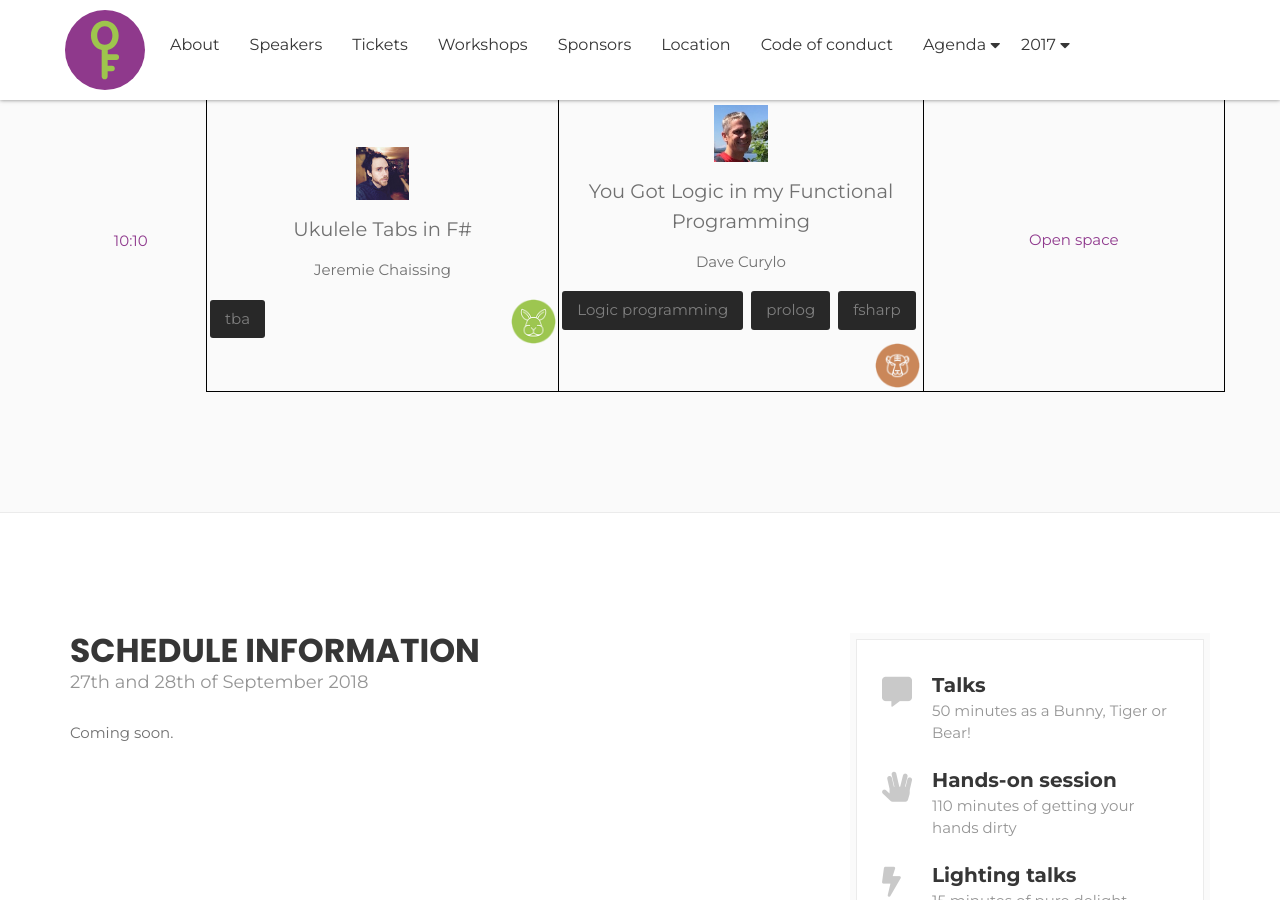
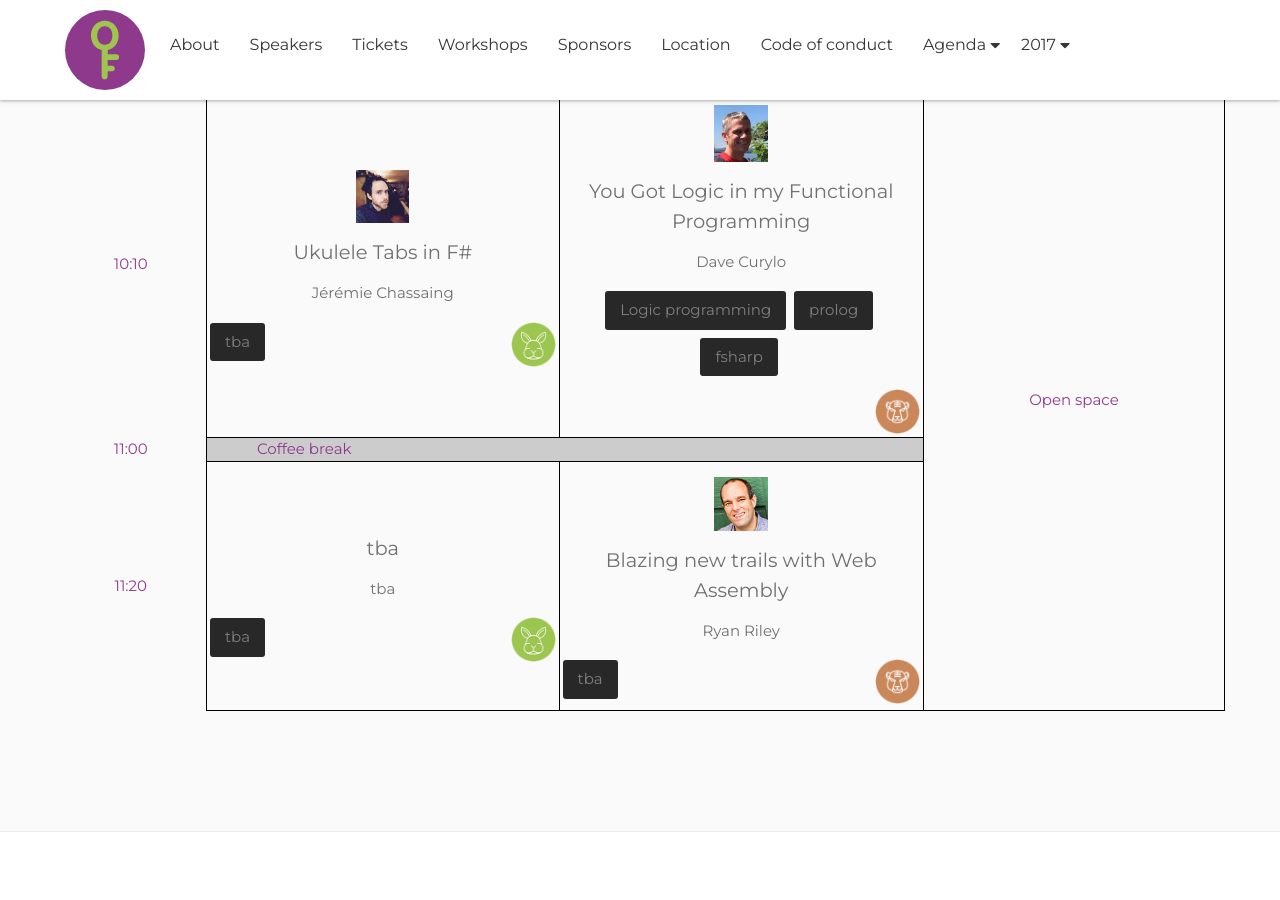
Before and after one commit to open-fsharp/open-fsharp.github.io, a Jekyll site: the page built from agenda/conference.md, in a window 1280 px wide and 900 px high, scrolled down 849 px. Built offline with Jekyll 4.4.1, drawn with Linux system fonts in a browser that asks for light colours; nearby versions of some CDN libraries; comment, search, counter and statistics services are not loaded.

Commit message:
add second hour of day 1

```diff
--- a/agenda/conference.md
+++ b/agenda/conference.md
@@ -102,7 +102,7 @@
                                                     <a href="{{ site.baseurl }}speakers/jeremie-chassaing/">
                                                         <img src="{{ site.baseurl }}public/assets/speakers/2018/jeremie-chassaing.jpg" alt="Jeremie Chaissing" />
                                                         <div class="title">Ukulele Tabs in F#</div>
-                                                        <div>Jeremie Chaissing</div>
+                                                        <div>Jérémie Chassaing</div>
                                                     </a>
 													<div class="schedule-speaker-tag">
 														<div class="speaker-tag">
@@ -139,6 +139,50 @@
                                             </td>
                                             <td rowspan="5" class="item-inner event-schedule-speaker">Open space</td>
 										</tr>
+                                        <tr>
+                                            <td class="item-inner event-time"><span>11:00</span></td>
+                                            <td colspan="2" class="item-inner special event-schedule-break">Coffee break</td>
+                                        </tr>
+                                        <tr>
+                                            <td class="item-inner event-time"><span>11:20</span></td>
+                                            <td class="item-inner event-schedule-speaker">
+                                                <div>
+                                                    <a href="#">
+                                                        <div class="title">tba</div>
+                                                        <div>tba</div>
+                                                    </a>
+													<div class="schedule-speaker-tag">
+														<div class="speaker-tag">
+															<ul class="tag">
+																<li><a href="#">tba</a></li>
+															</ul>
+														</div>
+														<div class="talk-level">
+															<img src="{{ site.baseurl }}public/assets/animals/bunny.png" alt="This talk is Bunny level" />
+														</div>
+													</div>
+                                                </div>
+                                            </td>
+                                            <td class="item-inner event-schedule-speaker">
+                                                <div>
+                                                    <a href="{{ site.baseurl }}speakers/ryan-riley/">
+                                                        <img src="{{ site.baseurl }}public/assets/speakers/2018/ryan-riley.jpg" alt="Ryan Riley" />
+                                                        <div class="title">Blazing new trails with Web Assembly</div>
+                                                        <div>Ryan Riley</div>
+                                                    </a>
+													<div class="schedule-speaker-tag">
+														<div class="speaker-tag">
+															<ul class="tag">
+																<li><a href="#">tba</a></li>
+															</ul>
+														</div>
+														<div class="talk-level">
+															<img src="{{ site.baseurl }}public/assets/animals/tiger.png" alt="This talk is Tiger level" />
+														</div>
+													</div>
+                                                </div>
+                                            </td>
+                                        </tr>
 									</tbody>
 								</table>
 							</div>
```
